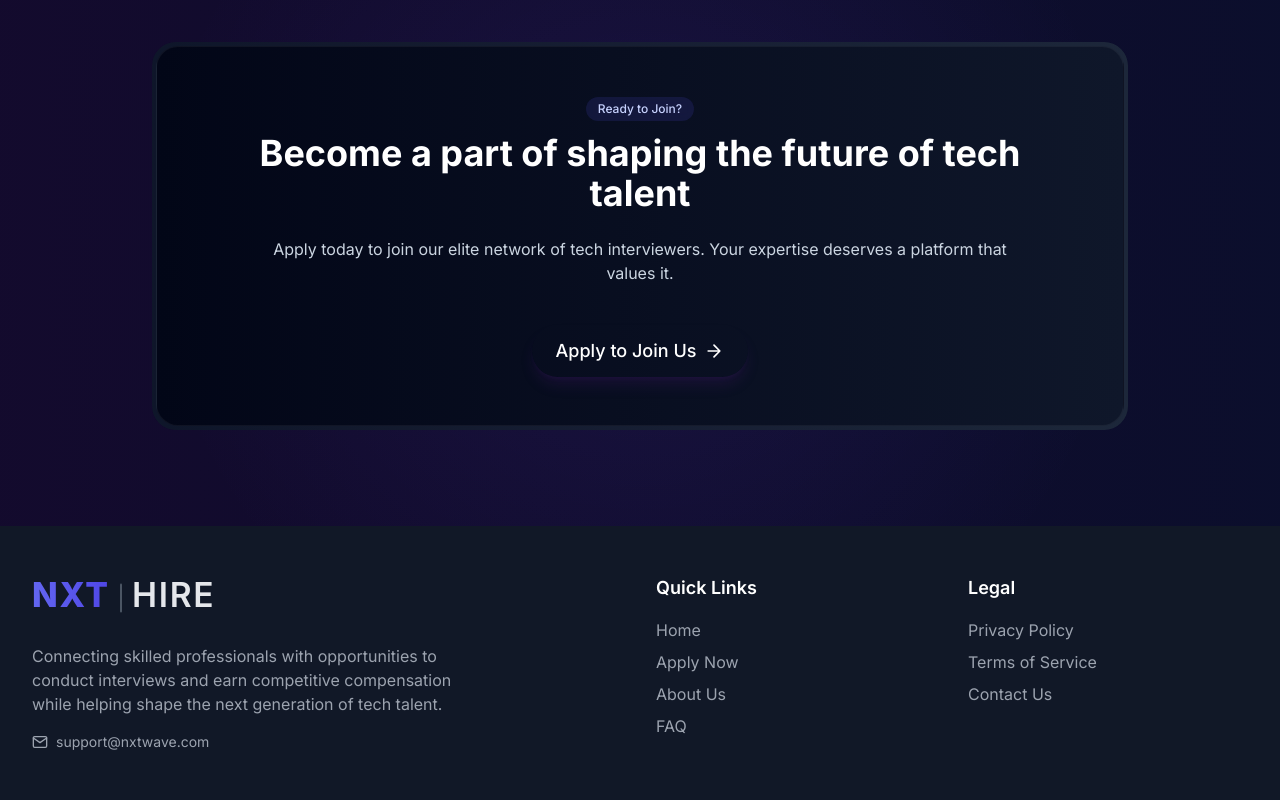
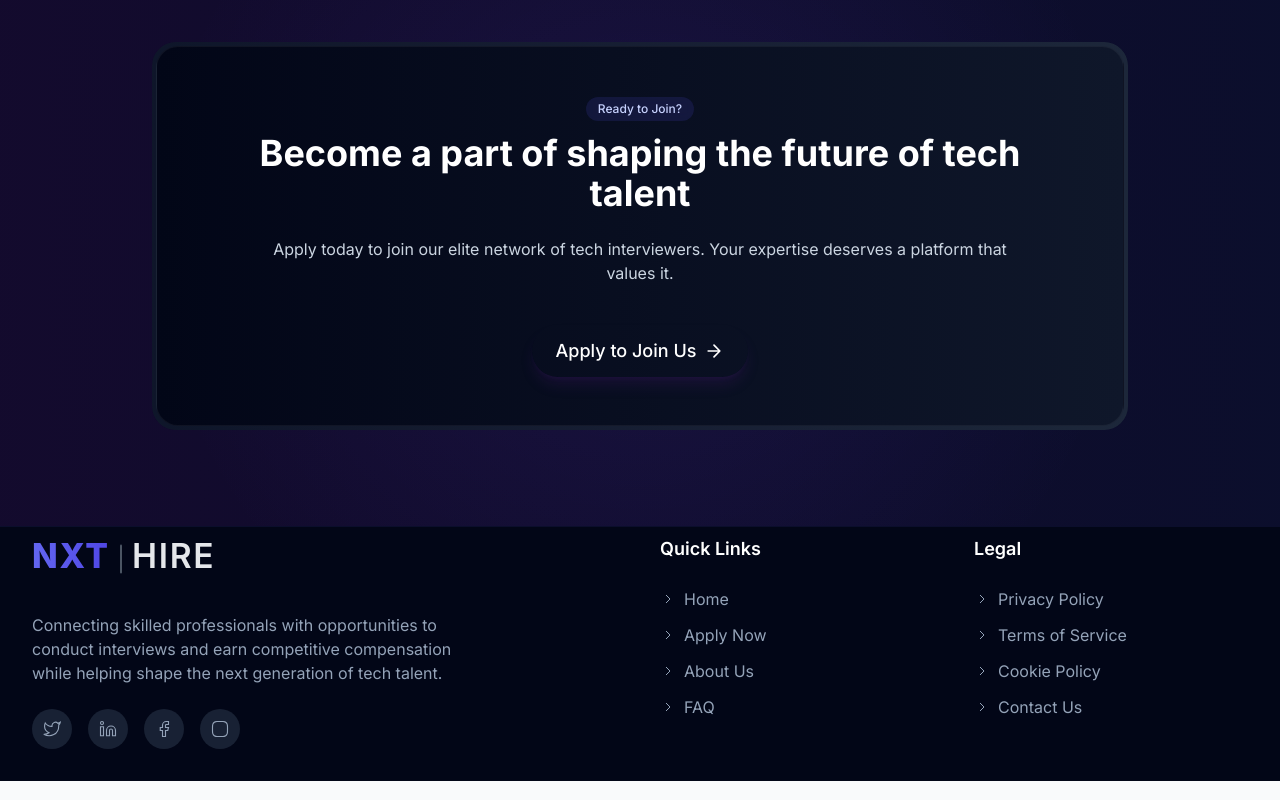
Before and after one commit to niat-web/NxtHire, a React (Vite) app in the folder client/: page / in a window 1280 px wide. Shown: the part 2506-3306 px from the top of the page. Built offline with nearby package versions, Linux system fonts and the light colour scheme; no server answers.

Commit message:
Update Footer.jsx

```diff
--- a/client/src/components/common/Footer.jsx
+++ b/client/src/components/common/Footer.jsx
@@ -1,106 +1,98 @@
 // client/src/components/common/Footer.jsx
 import { Link } from 'react-router-dom';
-import { FiMail, FiPhone, FiMapPin } from 'react-icons/fi';
+import { motion } from 'framer-motion';
 import logoSrc from '/logo.svg';
 
 const Footer = () => {
   const currentYear = new Date().getFullYear();
 
+  const socialLinks = [
+    { name: 'twitter', icon: 'M23 3a10.9 10.9 0 01-3.14 1.53 4.48 4.48 0 00-7.86 3v1A10.66 10.66 0 013 4s-4 9 5 13a11.64 11.64 0 01-7 2c9 5 20 0 20-11.5a4.5 4.5 0 00-.08-.83A7.72 7.72 0 0023 3z' },
+    { name: 'linkedin', icon: 'M16 8a6 6 0 016 6v7h-4v-7a2 2 0 00-2-2 2 2 0 00-2 2v7h-4v-7a6 6 0 016-6zM2 9h4v12H2zm4-5a2 2 0 11-4 0 2 2 0 014 0z' },
+    { name: 'facebook', icon: 'M18 2h-3a5 5 0 00-5 5v3H7v4h3v8h4v-8h3l1-4h-4V7a1 1 0 011-1h3z' },
+    { name: 'instagram', icon: 'M12 2c2.717 0 3.056.01 4.122.06 1.065.05 1.79.217 2.428.465.66.254 1.216.598 1.772 1.153a4.908 4.908 0 011.153 1.772c.247.637.415 1.363.465 2.428.047 1.066.06 1.405.06 4.122 0 2.717-.01 3.056-.06 4.122-.05 1.065-.218 1.79-.465 2.428a4.883 4.883 0 01-1.153 1.772 4.915 4.915 0 01-1.772 1.153c-.637.247-1.363.415-2.428.465-1.066.047-1.405.06-4.122.06-2.717 0-3.056-.01-4.122-.06-1.065-.05-1.79-.218-2.428-.465a4.89 4.89 0 01-1.772-1.153 4.904 4.904 0 01-1.153-1.772c-.248-.637-.415-1.363-.465-2.428C2.013 15.056 2 14.717 2 12c0-2.717.01-3.056.06-4.122.05-1.066.217-1.79.465-2.428a4.88 4.88 0 011.153-1.772A4.897 4.897 0 015.45 2.525c.638-.248 1.362-.415 2.428-.465C8.944 2.013 9.283 2 12 2z' },
+  ];
+
   return (
-    <footer className="bg-gray-900 text-white">
-      <div className="max-w-7xl mx-auto px-4 sm:px-6 lg:px-8 py-12">
-        <div className="grid grid-cols-1 md:grid-cols-4 gap-8">
+    <footer className="bg-slate-950 text-white border-t border-indigo-900/20">
+      <div className="max-w-7xl mx-auto px-4 sm:px-6 lg:px-8 py-2">
+        <div className="grid grid-cols-1 md:grid-cols-4 gap-10">
 
           {/* Company Info */}
           <div className="col-span-1 md:col-span-2">
-            <Link to="/" className="mb-4 inline-block">
-              <img
+            <Link to="/" className="mb-6 inline-block">
+              <motion.img
                 src={logoSrc}
                 alt="NxtWave Logo"
-                className="h-12 w-auto" />
+                className="h-12 w-auto"
+                whileHover={{ scale: 1.05 }}
+                transition={{ type: "spring", stiffness: 400, damping: 10 }}
+              />
             </Link>
-            <p className="text-gray-400 mb-4 max-w-md">
+            <p className="text-slate-400 mb-6 max-w-md">
               Connecting skilled professionals with opportunities to conduct interviews and earn competitive compensation while helping shape the next generation of tech talent.
             </p>
-            <div className="flex space-x-4">
-              <div className="flex items-center text-gray-400">
-                <FiMail className="w-4 h-4 mr-2" />
-                <span className="text-sm">support@nxtwave.com</span>
+
+            <div className="flex space-x-4 mb-6">
+              {socialLinks.map((link) => (
+                <motion.a
+                  key={link.name}
+                  href="#"
+                  className="w-10 h-10 rounded-full bg-slate-800/80 flex items-center justify-center text-slate-400 hover:bg-indigo-600 hover:text-white transition-all"
+                  aria-label={link.name}
+                  whileHover={{ scale: 1.1, y: -3 }}
+                  whileTap={{ scale: 0.95 }}
+                >
+                  <svg width="18" height="18" fill="none" viewBox="0 0 24 24" stroke="currentColor" strokeWidth="1.5">
+                    <path d={link.icon} />
+                  </svg>
+                </motion.a>
+              ))}
             </div>
-            </div>
+
+
           </div>
 
           {/* Quick Links */}
           <div>
-            <h3 className="text-lg font-semibold mb-4">Quick Links</h3>
-            <ul className="space-y-2">
-              <li>
+            <h3 className="text-lg font-semibold mb-6 text-white">Quick Links</h3>
+            <ul className="space-y-3">
+              {['Home', 'Apply Now', 'About Us', 'FAQ'].map((link) => (
+                <li key={link}>
                   <Link
-                  to="/"
-                  className="text-gray-400 hover:text-white transition-colors duration-200"
+                    to={link === 'Apply Now' ? '/#apply' : `/${link.toLowerCase().replace(/\s+/g, '-')}`}
+                    className="text-slate-400 hover:text-indigo-400 transition-colors duration-200 flex items-center"
                   >
-                  Home
+                    <svg width="16" height="16" viewBox="0 0 24 24" fill="none" stroke="currentColor" strokeWidth="1.5" className="mr-2">
+                      <path d="M9 18l6-6-6-6" />
+                    </svg>
+                    {link}
                   </Link>
                 </li>
-              <li>
-                <Link
-                  to="/#apply"
-                  className="text-gray-400 hover:text-white transition-colors duration-200"
-                >
-                  Apply Now
-                </Link>
-              </li>
-              <li>
-                <Link
-                  to="/about"
-                  className="text-gray-400 hover:text-white transition-colors duration-200"
-                >
-                  About Us
-                </Link>
-              </li>
-              <li>
-                <Link
-                  to="/faq"
-                  className="text-gray-400 hover:text-white transition-colors duration-200"
-                >
-                  FAQ
-                </Link>
-              </li>
+              ))}
             </ul>
           </div>
 
           {/* Legal */}
           <div>
-            <h3 className="text-lg font-semibold mb-4">Legal</h3>
-            <ul className="space-y-2">
-              <li>
+            <h3 className="text-lg font-semibold mb-6 text-white">Legal</h3>
+            <ul className="space-y-3">
+              {['Privacy Policy', 'Terms of Service', 'Cookie Policy', 'Contact Us'].map((link) => (
+                <li key={link}>
                   <Link
-                  to="/privacy"
-                  className="text-gray-400 hover:text-white transition-colors duration-200"
+                    to={`/${link.toLowerCase().replace(/\s+/g, '-')}`}
+                    className="text-slate-400 hover:text-indigo-400 transition-colors duration-200 flex items-center"
                   >
-                  Privacy Policy
+                    <svg width="16" height="16" viewBox="0 0 24 24" fill="none" stroke="currentColor" strokeWidth="1.5" className="mr-2">
+                      <path d="M9 18l6-6-6-6" />
+                    </svg>
+                    {link}
                   </Link>
                 </li>
-              <li>
-                <Link
-                  to="/terms"
-                  className="text-gray-400 hover:text-white transition-colors duration-200"
-                >
-                  Terms of Service
-                </Link>
-              </li>
-              <li>
-                <Link
-                  to="/contact"
-                  className="text-gray-400 hover:text-white transition-colors duration-200"
-                >
-                  Contact Us
-                </Link>
-              </li>
+              ))}
             </ul>
           </div>
         </div>
-
       </div>
     </footer>
   );
```
Lines whose indentation alone changed are shown as unchanged.
